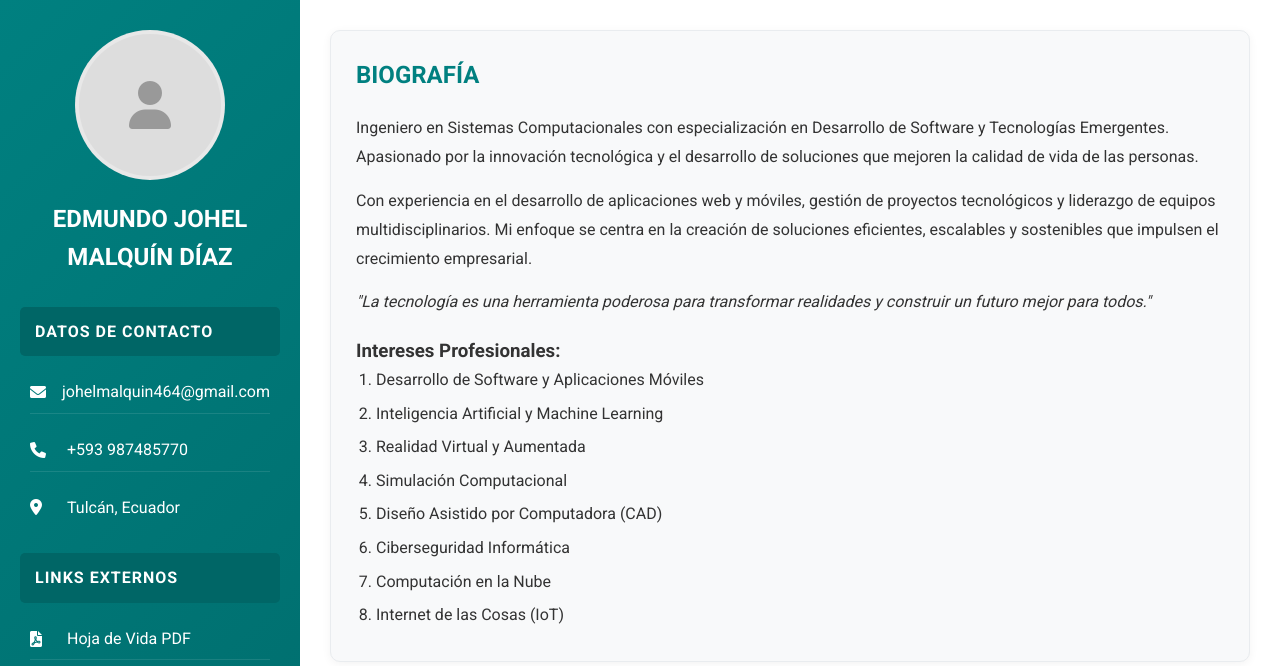
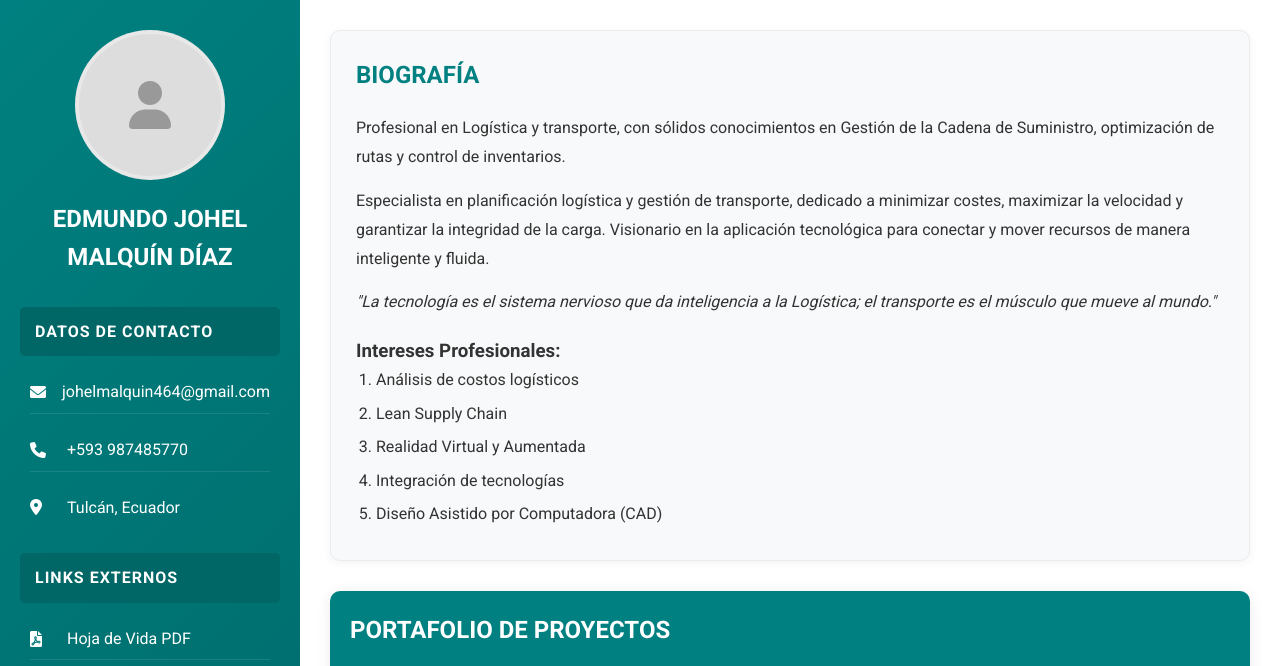
Before and after one commit to johelmalquin777/malquinjohel, a plain HTML site: page index.html in a window 1280 px wide. Shown: the top 666 px of the page. Drawn offline with Linux system fonts and the light colour scheme.

Commit message:
Update index.html

```diff
--- a/index.html
+++ b/index.html
@@ -360,20 +360,18 @@
             <div class="bio-section">
                 <h2 class="bio-title">BIOGRAFÍA</h2>
                 <div class="bio-content">
-                    <p>Ingeniero en Sistemas Computacionales con especialización en Desarrollo de Software y Tecnologías Emergentes. Apasionado por la innovación tecnológica y el desarrollo de soluciones que mejoren la calidad de vida de las personas.</p>
-                    <p>Con experiencia en el desarrollo de aplicaciones web y móviles, gestión de proyectos tecnológicos y liderazgo de equipos multidisciplinarios. Mi enfoque se centra en la creación de soluciones eficientes, escalables y sostenibles que impulsen el crecimiento empresarial.</p>
-                    <p><em>"La tecnología es una herramienta poderosa para transformar realidades y construir un futuro mejor para todos."</em></p>
+                    <p>Profesional en Logística y transporte, con sólidos conocimientos en Gestión de la Cadena de Suministro, optimización de rutas y control de inventarios.</p>
+                    <p>Especialista en planificación logística y gestión de transporte, dedicado a minimizar costes, maximizar la velocidad y garantizar la integridad de la carga. Visionario en la aplicación tecnológica para conectar y mover recursos de manera inteligente y fluida.</p>
+                    <p><em>"La tecnología es el sistema nervioso que da inteligencia a la Logística; el transporte es el músculo que mueve al mundo."</em></p>
                 </div>
                 <h3>Intereses Profesionales:</h3>
                 <ol class="interests-list">
-                    <li>Desarrollo de Software y Aplicaciones Móviles</li>
-                    <li>Inteligencia Artificial y Machine Learning</li>
+                    <li>Análisis de costos logísticos</li>
+                    <li>Lean Supply Chain</li>
                     <li>Realidad Virtual y Aumentada</li>
-                    <li>Simulación Computacional</li>
+                    <li>Integración de tecnologías</li>
                     <li>Diseño Asistido por Computadora (CAD)</li>
-                    <li>Ciberseguridad Informática</li>
-                    <li>Computación en la Nube</li>
-                    <li>Internet de las Cosas (IoT)</li>
+
                 </ol>
             </div>
 
@@ -566,4 +564,5 @@
         });
     </script>
 </body>
+
 </html>
```
